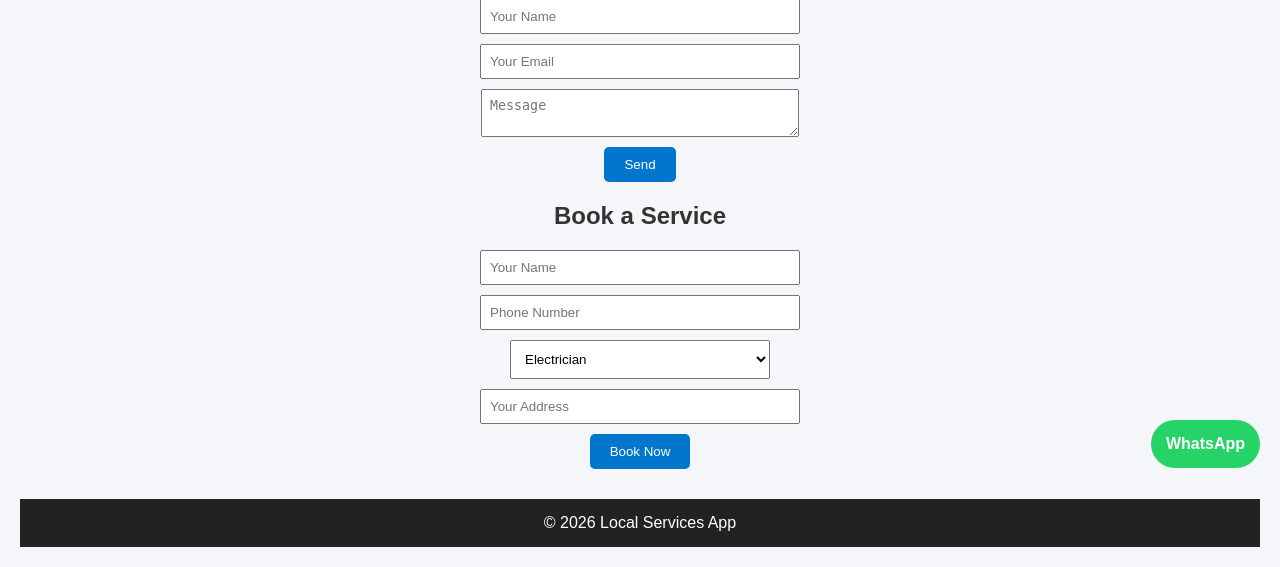
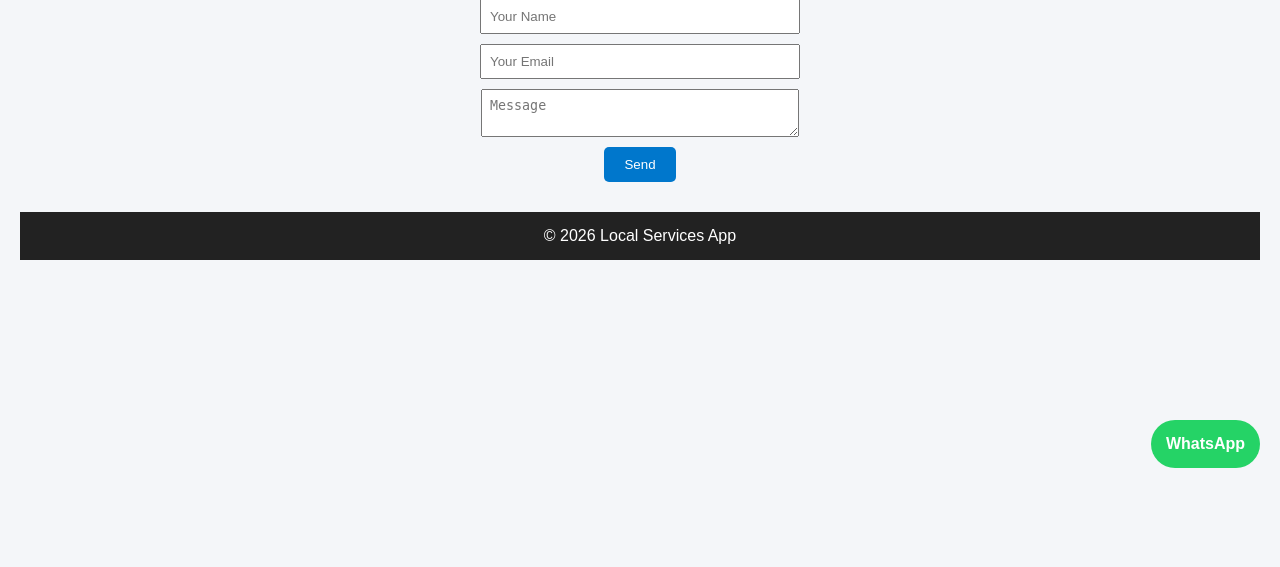
Before and after one commit to RizwanMansori/LocalServicesApp, a Python web app: template templates/index.html in a window 1280 px wide. Shown: the part 312-879 px from the top of the page. After the commit the page ends 780 px from the top, so only its background shows below. Run offline with Jinja, Linux system fonts and the light colour scheme; the template is opened without the code that fills it, so the values that code supplies are empty.

Commit message:
Update index.html

```diff
--- a/templates/index.html
+++ b/templates/index.html
@@ -66,7 +66,7 @@ form{
 margin:20px;
 }
 
-input,textarea,select{
+input,textarea{
 display:block;
 margin:10px auto;
 padding:10px;
@@ -125,15 +125,7 @@ Local Services App
 <input type="email" name="email" placeholder="Your Email" required>
 <textarea name="message" placeholder="Message" required></textarea>
 <button type="submit">Send</button>
-</form><h2>Book a Service</h2><form method="post" action="/booking">
-<input type="text" name="name" placeholder="Your Name" required><input type="tel" name="phone" placeholder="Phone Number" required><select name="service">
-<option>Electrician</option>
-<option>Plumber</option>
-<option>Carpenter</option>
-<option>AC Repair</option>
-</select><input type="text" name="address" placeholder="Your Address" required><button type="submit">Book Now</button>
-
-</form><a href="https://wa.me/919193626374" class="whatsapp" target="_blank">
+</form><a href="https://wa.me/919876543210" class="whatsapp" target="_blank">
 WhatsApp
 </a><footer>
 © 2026 Local Services App
```
